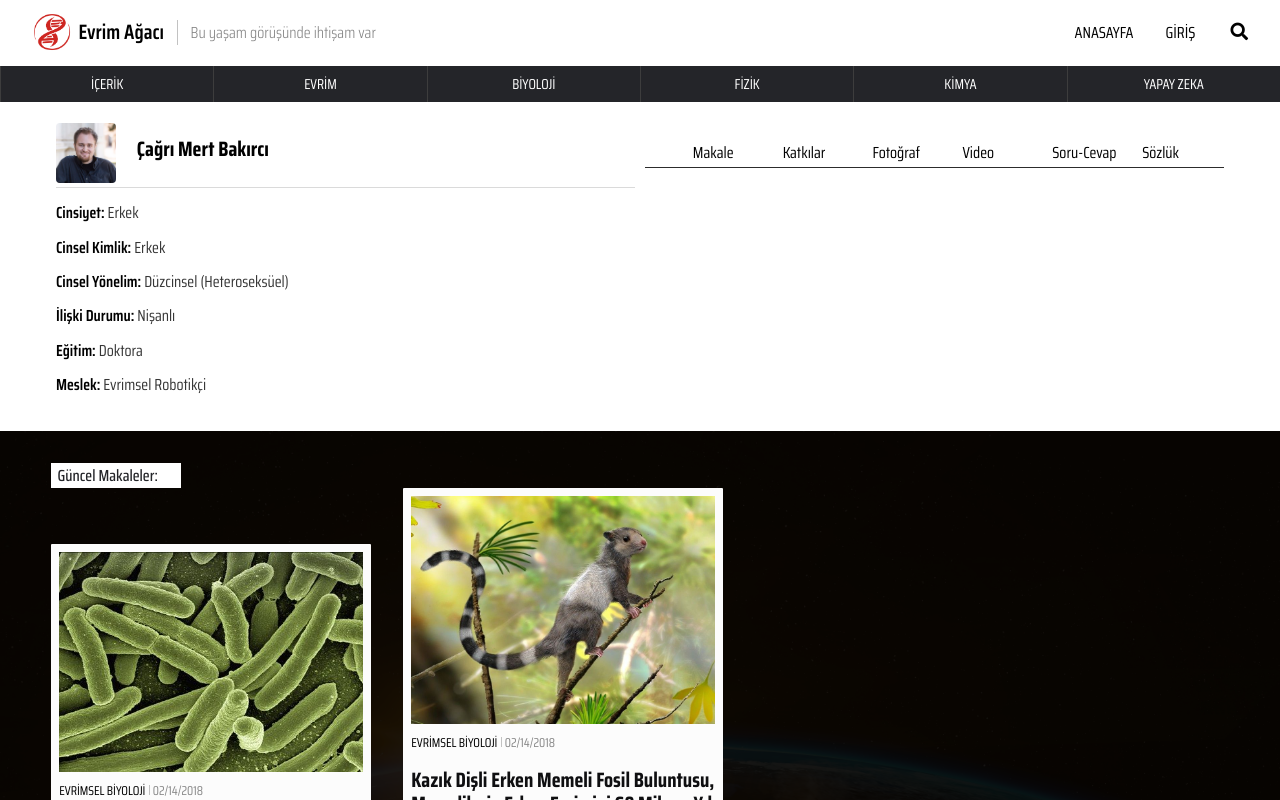
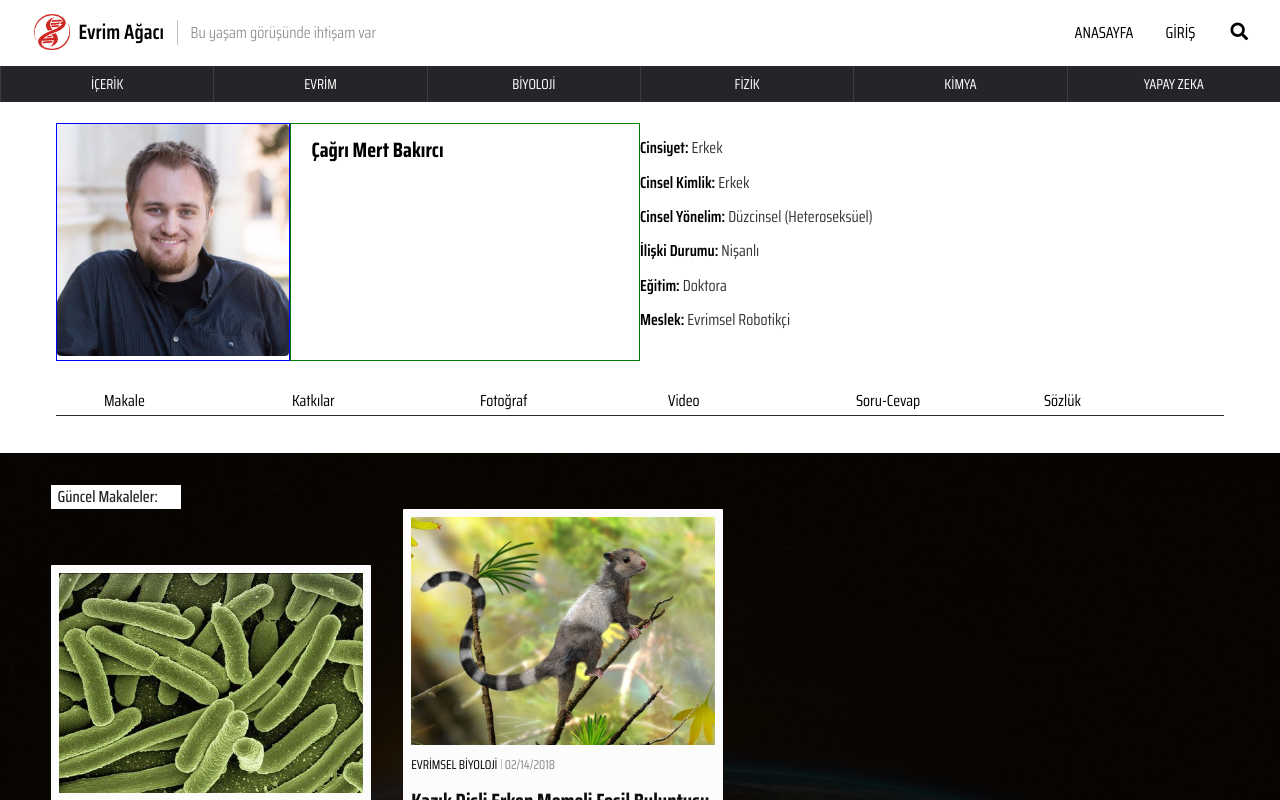
Before and after one commit to evrimagaci/EA-frontend, an Angular app: page /article in a window 1280 px wide. Shown: the top 800 px of the page. Built offline with nearby package versions, Linux system fonts and the light colour scheme.

Commit message:
user profile page layout updates

```diff
--- a/src/app/user/user.component.html
+++ b/src/app/user/user.component.html
@@ -7,6 +7,9 @@
         </div>
         <div class="user-profile-name">
           <h1>Çağrı Mert Bakırcı</h1>
+          <div class="user-profile-socials">
+
+          </div>
         </div>
       </div>
       <div class="user-informations">
--- a/src/app/user/user.component.scss
+++ b/src/app/user/user.component.scss
@@ -8,6 +8,7 @@
     .container {
         display: flex;
         justify-content: space-between;
+        flex-direction: column;
         padding: 1em 0;
 
         #user-info, #user-activity {
@@ -20,31 +21,32 @@
 
         #user-info {
             display: flex;
-            flex-direction: column;
+            flex-direction: row;
             justify-content: space-between;
             .user-profile {
                 display: flex;
                 justify-content: space-between;
-                border-bottom: 1px solid #dadada;
-                height: 65px;
+                flex-basis: 50%;
                 .user-profile-image {
-                    flex-basis: 10%;
+                    border: 1px solid blue;
+                    flex-basis: 40%;
                     img {
-                        max-width: 60px;
+                        max-width: 100%;
                         border-radius: 4px;
                     }
                 }
                 .user-profile-name {
-                    flex-basis: 90%;
+                    flex-basis: 60%;
+                    border: 1px solid green;
                     h1 {
-                        align-self: center;
+                        font-size: 1.3em;
                         padding-left: 1em;
-                        font-size: 1.3em;
                     }
                 }
             }
 
             .user-informations {
+                flex-basis: 50%;
                 p {
                     font-weight: 600;
                     span {
```
